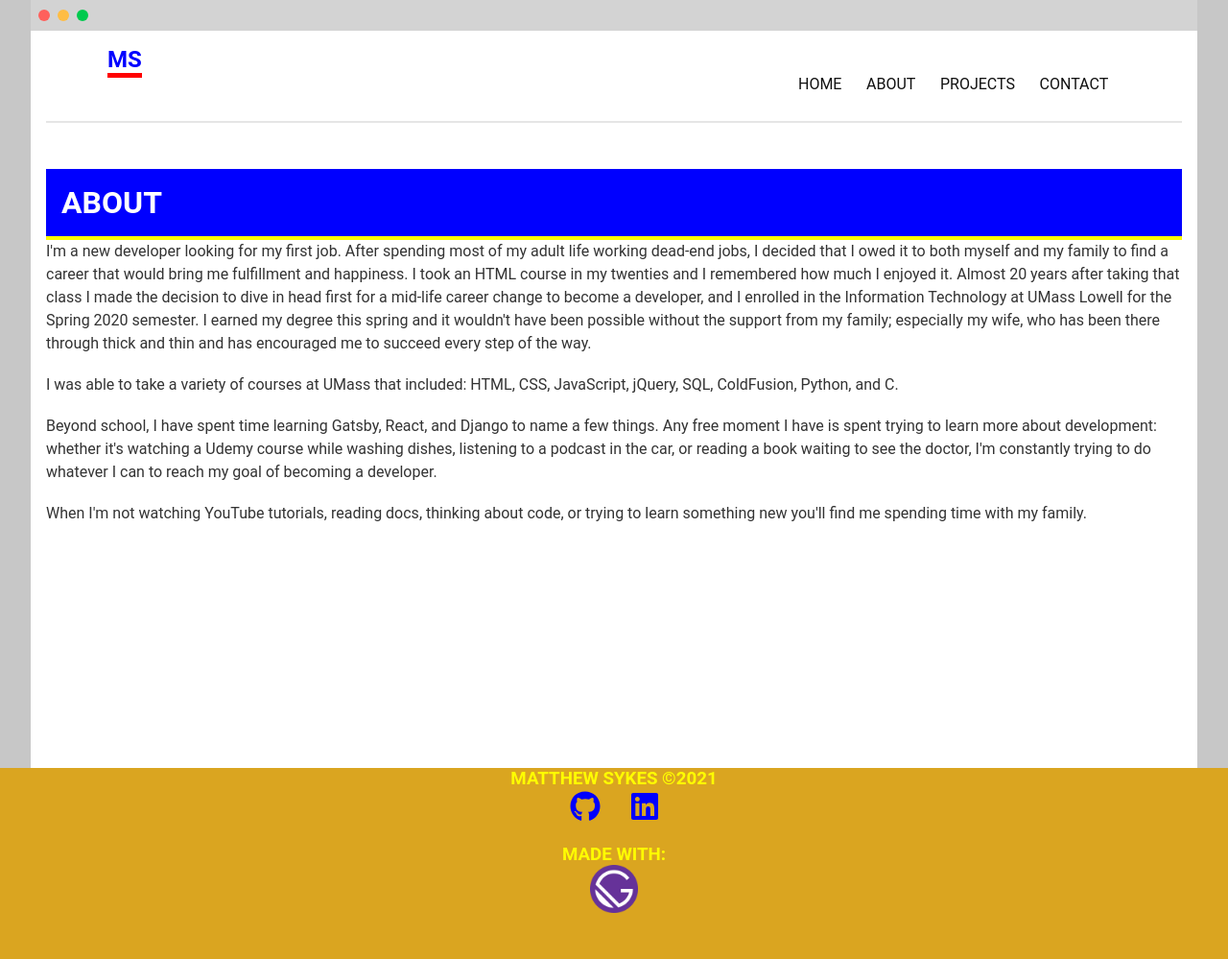
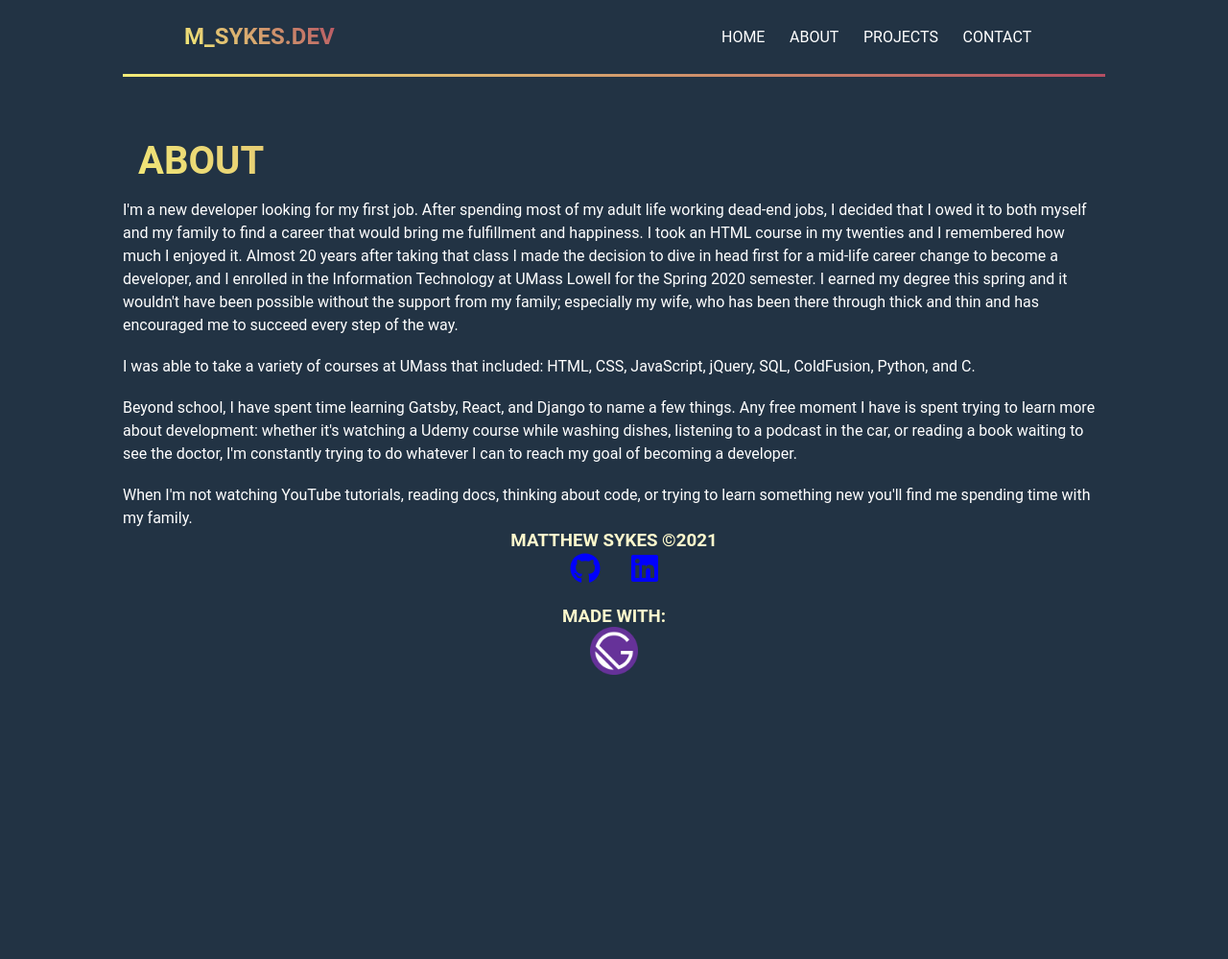
Before and after one commit to mnsykes/msykes_dev, a Gatsby site: page /about in a window 1280 px wide. Shown: the whole page at 96% size. After the commit the page ends 800 px from the top, so only its background shows below. Built offline with nearby package versions, Linux system fonts and the light colour scheme; Gatsby itself is replaced by a stand-in of ours.

Commit message:
started visual redesign

```diff
--- a/gatsby-config.js
+++ b/gatsby-config.js
@@ -24,10 +24,17 @@ module.exports = {
 		"gatsby-plugin-sass",
 		"gatsby-plugin-image",
 		"gatsby-plugin-react-helmet",
-		"gatsby-plugin-sharp",
-		"gatsby-transformer-sharp",
+		{
+			resolve: `gatsby-source-filesystem`,
+			options: {
+				name: `images`,
+				path: `${__dirname}/src/images/`
+			}
+		},
 		"gatsby-plugin-fontawesome-css",
 		"gatsby-plugin-styled-components",
+		"gatsby-transformer-sharp",
+		"gatsby-plugin-sharp",
 		{
 			resolve: `gatsby-source-filesystem`,
 			options: {
@@ -49,6 +56,14 @@ module.exports = {
 				path: `${__dirname}/src/projects/thumbs`
 			}
 		},
+		{
+			resolve: `gatsby-plugin-manifest`,
+			options: {
+				short_name: `starter`,
+				short_url: `/`,
+				icon: `src/images/matt2.jpg`
+			}
+		},
 		`gatsby-transformer-remark`
 	]
 };
--- a/package.json
+++ b/package.json
@@ -24,6 +24,7 @@
     "gatsby": "^3.6.2",
     "gatsby-plugin-fontawesome-css": "^1.1.0",
     "gatsby-plugin-image": "^1.6.0",
+    "gatsby-plugin-manifest": "^3.8.0",
     "gatsby-plugin-react-helmet": "^4.6.0",
     "gatsby-plugin-sass": "^4.6.0",
     "gatsby-plugin-sharp": "^3.6.0",
--- /dev/null
+++ b/src/components/BodyContent.js
@@ -0,0 +1,20 @@
+import React from "react";
+import styled from "styled-components";
+
+const ContentWrapper = styled.main`
+	height: 100%;
+	margin: 0 auto;
+`;
+
+const Content = styled.div`
+	height: 100%;
+	margin: 0 auto;
+`;
+
+export default function BodyContent({ children }) {
+	return (
+		<ContentWrapper>
+			<Content>{children}</Content>
+		</ContentWrapper>
+	);
+}
--- a/src/components/Footer.js
+++ b/src/components/Footer.js
@@ -3,18 +3,15 @@ import { StaticImage } from "gatsby-plugin-image";
 import SocialLinks from "./SocialLinks";
 import styled from "styled-components";
 
-const FooterArea = styled.div`
+const FooterArea = styled.footer`
 	padding-bottom: 3rem;
 	text-align: center;
-	position: relative;
-	bottom: 0;
-	background: goldenrod;
 `;
 
 const FooterTitle = styled.h3`
 	color: #fff;
 	text-transform: uppercase;
-	color: yellow;
+	color: lemonchiffon;
 `;
 
 export default function Footer() {
--- a/src/components/Layout.js
+++ b/src/components/Layout.js
@@ -1,8 +1,8 @@
 import React from "react";
-import { createGlobalStyle } from "styled-components";
+import styled, { createGlobalStyle } from "styled-components";
 import Navbar from "./Navbar";
 import Footer from "./Footer";
-import Window from "./Window";
+import BodyContent from "./BodyContent";
 
 const GlobalStyle = createGlobalStyle`
 	* {
@@ -13,9 +13,8 @@ const GlobalStyle = createGlobalStyle`
 
   body,
   html {
-    height: 100vh;
-    color: #333;
-    background: rgb(199, 199, 199);
+    color: #fff;
+    background: #223344;
     font-family: "Roboto", sans-serif;
   }
 
@@ -32,16 +31,23 @@ const GlobalStyle = createGlobalStyle`
 	}
 `;
 
+const LayoutContainer = styled.div`
+	max-width: 80vw;
+	margin: 0 auto;
+
+	@media (max-width: 768px) {
+		max-width: 95vw;
+	}
+`;
+
 export default function Layout({ children }) {
 	return (
-		<div>
+		<LayoutContainer>
 			<GlobalStyle />
-			<Window>
-				<Navbar />
-				{children}
-			</Window>
+			<Navbar />
+			<BodyContent>{children}</BodyContent>
 
 			<Footer />
-		</div>
+		</LayoutContainer>
 	);
 }
--- a/src/components/NavLinks.js
+++ b/src/components/NavLinks.js
@@ -4,7 +4,7 @@ import styled from "styled-components";
 
 const NavLink = styled(Link)`
 	text-decoration: none;
-	color: #111;
+	color: white;
 	display: inline-block;
 	white-space: nowrap;
 	margin: 0 1vw;
--- a/src/components/Navbar.js
+++ b/src/components/Navbar.js
@@ -5,21 +5,35 @@ import NavLinks from "./NavLinks";
 
 const Logo = styled.h1`
 	color: blue;
-	border-bottom: 5px solid red;
+	padding-top: 1.5rem;
+	background: linear-gradient(45deg, #f3ec78, #af4261);
+	background-clip: text;
+	-webkit-background-clip: text;
+	-moz-background-clip: text;
+	-moz-text-fill-color: transparent;
+	-webkit-text-fill-color: transparent;
 
 	:hover {
-		border-bottom: 5px solid yellow;
+		background: linear-gradient(to left, #f3ec78, #af4261);
+		background-clip: text;
+		-webkit-background-clip: text;
+		-moz-background-clip: text;
+		-moz-text-fill-color: transparent;
+		-webkit-text-fill-color: transparent;
 	}
 `;
 
 const Navigation = styled.nav`
 	display: flex;
 	height: 10vh;
-	background-color: #fff;
+	/* background-color: #fff; */
 	position: relative;
 	justify-content: space-between;
 	text-transform: uppercase;
-	border-bottom: 2px solid #33333320;
+	/* border-bottom: 2px solid #33333320; */
+	border-bottom: 3px solid;
+	border-image-slice: 1;
+	border-image-source: linear-gradient(45deg, #f3ec78, #af4261);
 	margin: 0 auto 3rem auto;
 	padding: 0 5vw;
 	z-index: 2;
@@ -102,7 +116,7 @@ export default function Navbar() {
 		<Navigation>
 			<div>
 				<Link to="/">
-					<Logo>MS</Logo>
+					<Logo>M_Sykes.Dev</Logo>
 				</Link>
 			</div>
 			<Toggle navbarOpen={navbarOpen} onClick={() => setNavbarOpen(!navbarOpen)}>
--- a/src/components/SocialLinks.js
+++ b/src/components/SocialLinks.js
@@ -1,10 +1,10 @@
-import React from 'react'
+import React from "react";
 import { FontAwesomeIcon } from "@fortawesome/react-fontawesome";
 import { faGithub, faLinkedin } from "@fortawesome/free-brands-svg-icons";
-import styled from 'styled-components';
+import styled from "styled-components";
 
 const SocialLink = styled.a`
-  color: blue;
+	color: lightseagreen;
 	font-size: 2rem;
 	padding: 0 1rem;
 
@@ -13,13 +13,12 @@ const SocialLink = styled.a`
 	}
 
 	:hover {
-    outline: 2px solid red;
+		color: lemonchiffon;
 	}
 
-  // :visited {
-  //   color: green;
-  // }
-`
+	:visited {
+	}
+`;
 export default function SocialLinks() {
 	return (
 		<div>
@@ -30,5 +29,5 @@ export default function SocialLinks() {
 				<FontAwesomeIcon icon={faLinkedin} />
 			</SocialLink>
 		</div>
-  )
+	);
 }
--- a/src/components/TitleCard.js
+++ b/src/components/TitleCard.js
@@ -2,15 +2,21 @@ import React from "react";
 import styled from "styled-components";
 
 const Card = styled.div`
-	border-bottom: 4px solid yellow;
-	background: blue;
+	width: 100%;
 `;
 const PageTitle = styled.h1`
 	text-align: left;
 	text-transform: uppercase;
 	font-weight: bold;
+	font-size: 2.5rem;
 	padding: 1rem;
 	color: white;
+	background: linear-gradient(45deg, #f3ec78, #af4261);
+	background-clip: text;
+	-webkit-background-clip: text;
+	-moz-background-clip: text;
+	-moz-text-fill-color: transparent;
+	-webkit-text-fill-color: transparent;
 `;
 
 // Make markdown files for each page
--- a/src/components/Window.js
+++ /dev/null
@@ -1,65 +0,0 @@
-import React from "react";
-import styled from "styled-components";
-
-const WindowWrapper = styled.div`
-	height: 100vh;
-	width: 95vw;
-	margin: 0 auto;
-`;
-
-const TopBar = styled.div`
-	background: lightgray;
-	height: 2rem;
-`;
-
-const Circles = styled.div`
-	display: flex;
-	align-items: center;
-	padding: 0.65rem 0.5rem;
-`;
-
-const One = styled.div`
-	margin-right: 0.5rem;
-	border-radius: 50%;
-	height: 0.75rem;
-	width: 0.75rem;
-	background-color: #ff605c;
-`;
-
-const Two = styled(One)`
-	background: #ffbd44;
-`;
-
-const Three = styled(One)`
-	background: #00ca4e;
-`;
-
-const Screen = styled.div`
-	padding: 0.5rem;
-	height: 100%;
-	overflow-y: scroll;
-	background: white;
-`;
-
-const Content = styled.div`
-	height: auto;
-	padding: 0.5rem 0.5rem;
-	margin: 0 auto;
-`;
-
-export default function Window({ children }) {
-	return (
-		<WindowWrapper>
-			<TopBar>
-				<Circles>
-					<One></One>
-					<Two></Two>
-					<Three></Three>
-				</Circles>
-			</TopBar>
-			<Screen>
-				<Content>{children}</Content>
-			</Screen>
-		</WindowWrapper>
-	);
-}
--- a/src/pages/about.js
+++ b/src/pages/about.js
@@ -1,44 +1,23 @@
 import React from "react";
 import Layout from "../components/Layout";
 import TitleCard from "../components/TitleCard";
-import styled from "styled-components";
-
-const AboutGrid = styled.div`
-	margin: 0 auto;
-	display: grid;
-	grid-template-columns: 1fr;
-`;
-
-// const PageTitle = styled.div`
-// 	border-bottom: 4px solid yellow;
-// 	background: blue;
-
-// 	h1 {
-// 		text-align: left;
-// 		text-transform: uppercase;
-// 		font-weight: bold;
-// 		padding: 1rem;
-// 		color: white;
-// 	}
-// `;
 
 export default function about() {
 	return (
 		<Layout>
 			<div>
-				<AboutGrid>
 				<TitleCard title="About" />
 				<div>
 					<p>
 						I'm a new developer looking for my first job. After spending most of my adult life
 						working dead-end jobs, I decided that I owed it to both myself and my family to find a
 						career that would bring me fulfillment and happiness. I took an HTML course in my
-							twenties and I remembered how much I enjoyed it. Almost 20 years after taking that
-							class I made the decision to dive in head first for a mid-life career change to become
-							a developer, and I enrolled in the Information Technology at UMass Lowell for the
-							Spring 2020 semester. I earned my degree this spring and it wouldn't have been
-							possible without the support from my family; especially my wife, who has been there
-							through thick and thin and has encouraged me to succeed every step of the way.
+						twenties and I remembered how much I enjoyed it. Almost 20 years after taking that class
+						I made the decision to dive in head first for a mid-life career change to become a
+						developer, and I enrolled in the Information Technology at UMass Lowell for the Spring
+						2020 semester. I earned my degree this spring and it wouldn't have been possible without
+						the support from my family; especially my wife, who has been there through thick and
+						thin and has encouraged me to succeed every step of the way.
 					</p>
 					<br />
 					<p>
@@ -48,18 +27,17 @@ export default function about() {
 					<br />
 					<p>
 						Beyond school, I have spent time learning Gatsby, React, and Django to name a few
-							things. Any free moment I have is spent trying to learn more about development:
-							whether it's watching a Udemy course while washing dishes, listening to a podcast in
-							the car, or reading a book waiting to see the doctor, I'm constantly trying to do
-							whatever I can to reach my goal of becoming a developer.
+						things. Any free moment I have is spent trying to learn more about development: whether
+						it's watching a Udemy course while washing dishes, listening to a podcast in the car, or
+						reading a book waiting to see the doctor, I'm constantly trying to do whatever I can to
+						reach my goal of becoming a developer.
 					</p>
 					<br />
 					<p>
-							When I'm not watching YouTube tutorials, reading docs, thinking about code, or trying
-							to learn something new you'll find me spending time with my family.
+						When I'm not watching YouTube tutorials, reading docs, thinking about code, or trying to
+						learn something new you'll find me spending time with my family.
 					</p>
 				</div>
-				</AboutGrid>
 			</div>
 		</Layout>
 	);
```
Also changed, not shown: src/components/ProjectCard.js (+6 -1 lines), src/pages/contact.js (+9 -4 lines), src/pages/index.js (+9 -39 lines), src/images/itsme.png (deleted), 1 other file. Lines whose indentation alone changed are shown as unchanged.
